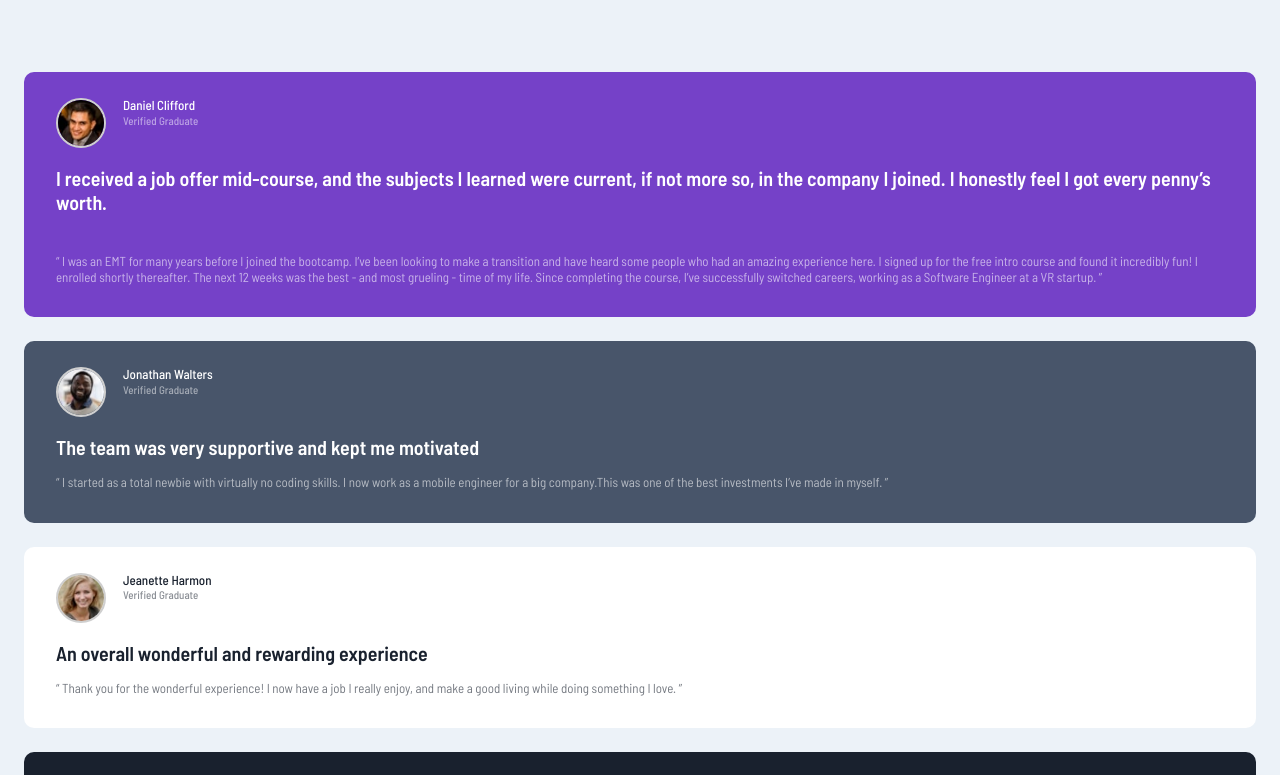
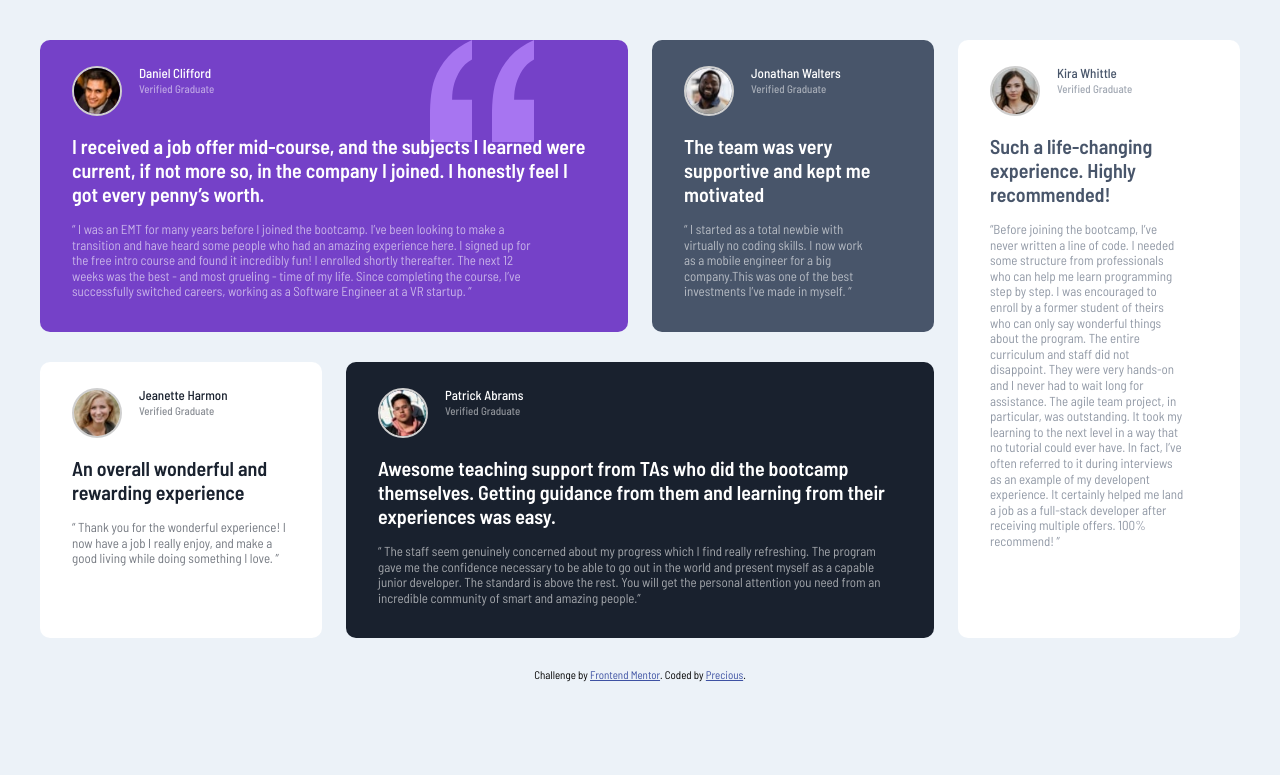
Before and after one commit to Chakarbits/Testimonials-grid-section, a plain HTML site: page index.html in a window 1280 px wide. Shown: the top 775 px of the page. Drawn offline with Linux system fonts and the light colour scheme.

Commit message:
Desktop Version

```diff
--- a/css/style.css
+++ b/css/style.css
@@ -134,7 +134,8 @@ select {
 }
 
 .Testimonial__figure--1 {
-  background-color: var(--color-moderate-violet);
+  background: var(--color-moderate-violet) url(/images/bg-pattern-quotation.svg)
+    no-repeat calc(60% + 100px) 0;
   color: var(--color-white);
 }
 
@@ -211,3 +212,56 @@ select {
   background: var(--color-white);
   color: #48556a;
 }
+
+@media (min-width: 769px) {
+  body {
+    padding: 4rem;
+  }
+
+  .Testimonial__figure {
+    margin-bottom: 0;
+  }
+
+  .Testimonial-wrapper {
+    display: grid;
+    grid-template-areas:
+      "box-1 box-1 box-2 box-3"
+      "box-4 box-5 box-5 box-3";
+    gap: 3rem 2.4rem;
+    grid-template-columns: repeat(4, 1fr);
+  }
+
+  .Testimonial__figure--1 {
+    grid-area: box-1;
+  }
+  .Testimonial__figure--2 {
+    grid-area: box-2;
+  }
+  .Testimonial__figure--3 {
+    grid-area: box-4;
+  }
+  .Testimonial__figure--4 {
+    grid-area: box-5;
+  }
+  .Testimonial__figure--5 {
+    grid-area: box-3;
+  }
+
+  .Testimonial__content {
+    margin-bottom: 1.6rem;
+  }
+
+  .Testimonial__quote {
+    min-width: 0;
+  }
+  .Testimonial__quote-1 {
+    width: 70ch;
+  }
+
+  .Testimonial__quote-2 {
+    width: 29ch;
+  }
+  .Testimonial__quote-5 {
+    width: 30ch;
+  }
+}
--- a/index.html
+++ b/index.html
@@ -3,6 +3,7 @@
   <head>
     <meta charset="UTF-8" />
     <meta name="viewport" content="width=device-width, initial-scale=1.0" />
+    <meta name="description" content="Testimonial Grid" />
     <!-- displays site properly based on user's device -->
     <link rel="stylesheet" href="css/style.css" />
     <link rel="preconnect" href="https://fonts.googleapis.com" />
@@ -61,7 +62,7 @@
               I got every penny’s worth.
             </p>
             <blockquote>
-              <p class="Testimonial__quote">
+              <p class="Testimonial__quote Testimonial__quote-1">
                 “ I was an EMT for many years before I joined the bootcamp. I’ve
                 been looking to make a transition and have heard some people who
                 had an amazing experience here. I signed up for the free intro
@@ -93,7 +94,7 @@
               The team was very supportive and kept me motivated
             </p>
             <blockquote>
-              <p class="Testimonial__quote">
+              <p class="Testimonial__quote Testimonial__quote-2">
                 “ I started as a total newbie with virtually no coding skills. I
                 now work as a mobile engineer for a big company.This was one of
                 the best investments I’ve made in myself. ”
@@ -120,7 +121,7 @@
               An overall wonderful and rewarding experience
             </p>
             <blockquote>
-              <p class="Testimonial__quote">
+              <p class="Testimonial__quote Testimonial__quote-4">
                 “ Thank you for the wonderful experience! I now have a job I
                 really enjoy, and make a good living while doing something I
                 love. ”
@@ -149,7 +150,7 @@
               easy.
             </p>
             <blockquote>
-              <p class="Testimonial__quote">
+              <p class="Testimonial__quote Testimonial__quote-4">
                 “ The staff seem genuinely concerned about my progress which I
                 find really refreshing. The program gave me the confidence
                 necessary to be able to go out in the world and present myself
@@ -179,7 +180,7 @@
               Such a life-changing experience. Highly recommended!
             </p>
             <blockquote>
-              <p class="Testimonial__quote">
+              <p class="Testimonial__quote Testimonial__quote-5">
                 “Before joining the bootcamp, I’ve never written a line of code.
                 I needed some structure from professionals who can help me learn
                 programming step by step. I was encouraged to enroll by a former
@@ -203,7 +204,7 @@
       Challenge by
       <a href="https://www.frontendmentor.io?ref=challenge" target="_blank"
         >Frontend Mentor</a
-      >. Coded by <a href="#">Your Name Here</a>.
+      >. Coded by <a href="#">Precious</a>.
     </div>
   </body>
 </html>
```
